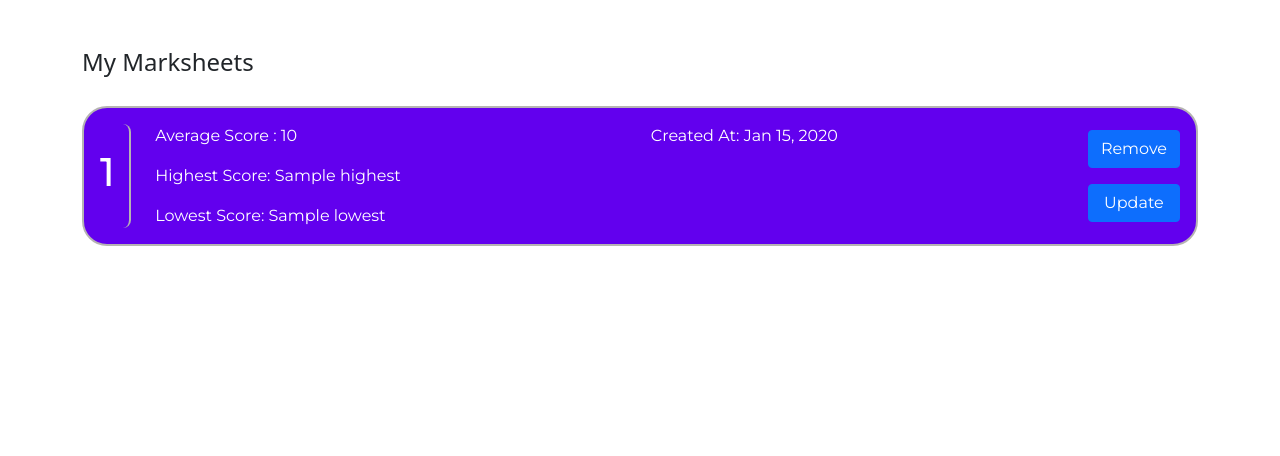
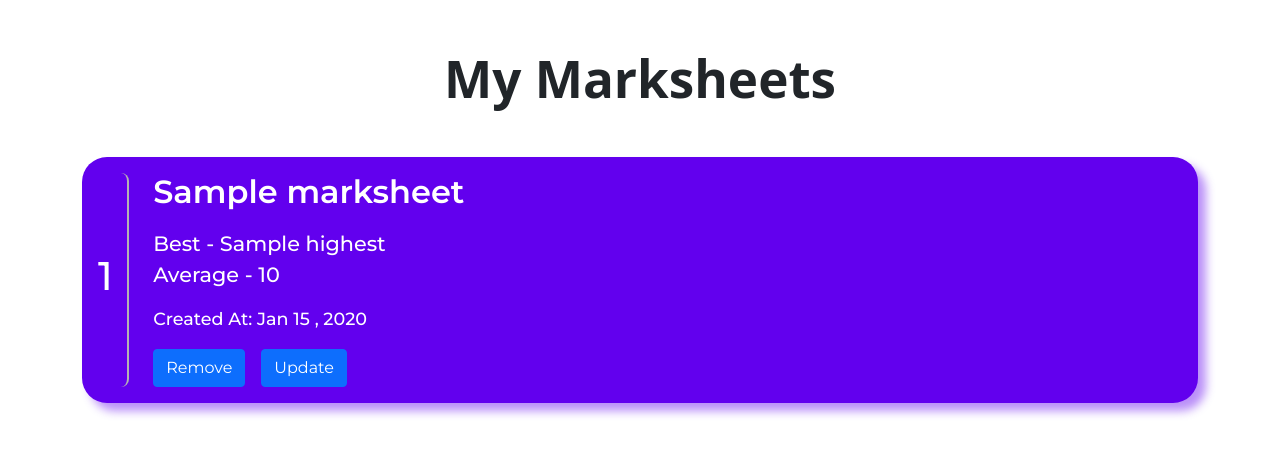
Before and after one commit to Aryan-ki-codepanti/portalStud, a Django app: template templates/base/home.html in a window 1280 px wide. Shown: the part 56-512 px from the top of the page. Run offline with Django 3.2, Linux system fonts and the light colour scheme; a user stored in the database is signed in; tables that the repository leaves empty hold one stand-in row (values such as "Sample post"); the template is opened without the code that fills it: most values are stand-ins (such as "Sample title", 1, 10 or a date in 2020); some libraries are stand-ins or nearby versions.

Commit message:
In JS file , added box shadow color to add shadows to marksheets , added CSS to box marksheet elements with some mediaqueries , Also styled heading of page

```diff
--- a/static/css/marksheets.css
+++ b/static/css/marksheets.css
@@ -1,15 +1,31 @@
 
+.marksheet-title{
+    font-weight: 600;
+}
+
+.marksheet-content p{
+    font-weight: 500;
+    font-size: 1.3rem;
+}
+.marksheet-content span{
+    font-weight: 500;
+    font-size: 1.1rem;
+}
+
+.marksheet-head{
+    font-weight: 700;
+    font-size: 3.2rem;
+}
 
 .marksheet-container{
     display: grid;
-    grid-template-columns: repeat(auto-fit , minmax(600px , 1fr));
+    grid-template-columns: repeat(auto-fit , minmax(400px , 1fr));
+    gap: 1.2em;
 }
 
 .marksheet{
-    border: 2px solid rgb(182, 179, 179);
     border-radius: 25px;
     padding: 1em ;
-    margin: 1.3em 0;
     font-family: "Montserrat";
     color: white;
 }
@@ -19,3 +35,25 @@
     padding-right: 0.9em;
     border-radius: 0.5em;
 }
+
+@media screen and (max-width: 990px) {
+
+    .wrapper-btns-content{
+        flex-direction: row !important;
+    }
+
+    .marksheet-btn-box{
+        flex-direction: column;
+        justify-content: space-evenly;
+    }
+}
+
+@media screen and (max-width: 440px) {
+    .wrapper-btns-content{
+        flex-direction: column !important;
+    }
+    .marksheet-btn-box{
+        flex-direction: row;
+        justify-content: space-between;
+    }
+}
--- a/static/js/marksheet.js
+++ b/static/js/marksheet.js
@@ -1,19 +1,44 @@
 const colors = [
-    "#6200EE" ,
-    "#000" ,
-    "#018786" ,
-    "#FC6E51" ,
-    "#3700B3" ,
-    "#ADD468" ,
-    "#D8334A"
+    {
+        color: "#6200EE",
+        shadowColor: "rgba(98, 0, 238, 0.44)"
+    },
+    {
+        color: "#000",
+        shadowColor: "rgba(0 , 0, 0 , 0.44)"
+    },
+    {
+        color: "#018786",
+        shadowColor: "rgba(1, 135, 135, 0.44)"
+    },
+    {
+        color: "#FC6E51",
+        shadowColor: "rgb(252, 110, 81 , 0.44)"
+    },
+    {
+        color: "#3700B3",
+        shadowColor: "rgb(55, 0, 179, 0.44)"
+    },
+    {
+        color: "#ADD468",
+        shadowColor: "rgb(173, 212, 104 , 0.44)"
+    },
+    {
+        color: "#D8334A",
+        shadowColor: "rgb(216, 51, 74 , 0.44)"
+    }
 ];
 
-const getColor = count => colors[ (count % colors.length)] ;
+const getColorSet = count => colors[count % colors.length];
 
 const markSheetContainer = document.querySelector(".marksheet-container");
-const marksheets = Array.from(markSheetContainer.getElementsByClassName("marksheet"));
+const marksheets = Array.from(
+    markSheetContainer.getElementsByClassName("marksheet")
+);
 
 for (let num = 0; num < marksheets.length; num++) {
     const marksheet = marksheets[num];
-    marksheet.style.backgroundColor = getColor(num);
+    const { color, shadowColor } = getColorSet(num);
+    marksheet.style.backgroundColor = color;
+    marksheet.style.boxShadow = `${shadowColor}  8px 8px 10px`;
 }
--- a/templates/components/marksheets.html
+++ b/templates/components/marksheets.html
@@ -1,6 +1,6 @@
 {% load static %}
 <div>
-    <h4> My Marksheets </h4>
+    <h1 class="marksheet-head text-center mb-5"> My Marksheets </h1>
 
     <div class="marksheet-container">
 
@@ -9,21 +9,24 @@
                 <div class="sno d-flex justify-content-center align-items-center">
                     <h1> {{ forloop.counter }} <h1>
                 </div>
-                <div class="d-flex justify-content-between flex-grow-1">
-                    <div>
+                <div class="wrapper-btns-content d-flex flex-column justify-content-between flex-grow-1 gap-3">
 
-                        <p> Average Score : {{ marksheet.avg }} </p>
-                        <p> Highest Score: {{ marksheet.highest }} </p>
-                        <p class="mb-0"> Lowest Score: {{ marksheet.lowest }} </p>
+                    <div class="marksheet-content">
+                        <h2 class="marksheet-title mb-3 pb-0"> {{ marksheet.marksheet.name }} </h2>
+                        <p class="mb-0"> Best - {{ marksheet.highest }}  </p>
+                        <p class="mb-3"> Average - {{ marksheet.avg }}  </p>
+                        <span>
+                            Created At: {{ marksheet.marksheet.timeStamp|date:"M d , Y" }}
+                        </span>
                     </div>
 
-                    <div>
-                        <p> Created At: {{ marksheet.marksheet.timeStamp|date:"M d, Y" }} </p>
-                    </div>
-
-                    <div class="d-flex flex-column justify-content-center gap-3">
-                        <button class="btn btn-primary">Remove</button>
-                        <button class="btn btn-primary">Update</button>
+                    <div class="marksheet-btn-box d-flex  gap-3">
+                        <div>
+                            <button class="btn btn-primary">Remove</button>
+                        </div>
+                        <div>
+                            <button class="btn btn-primary">Update</button>
+                        </div>
                     </div>
                 </div>
             </div>
```
